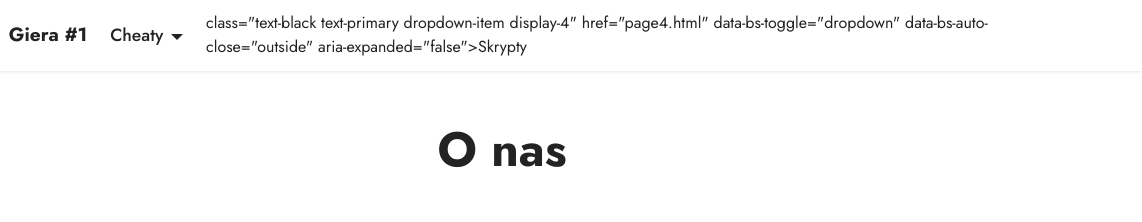
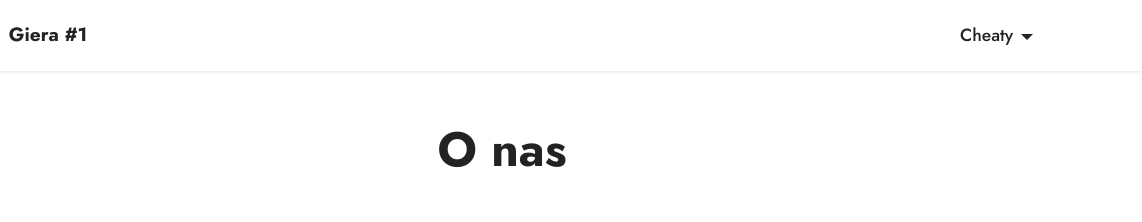
Before and after one commit to StronaGitHub/Strona, a plain HTML site: page index.html in a window 1280 px wide. Shown: the top 222 px of the page, 138-1280 px from the left. Drawn offline with Linux system fonts and the light colour scheme; files whose address does not match are found by name.

Commit message:
Update index.html

```diff
--- a/index.html
+++ b/index.html
@@ -50,7 +50,7 @@
             <div class="collapse navbar-collapse" id="navbarSupportedContent">
                 <ul class="navbar-nav nav-dropdown nav-right" data-app-modern-menu="true"><li class="nav-item dropdown open"><a class="nav-link link text-black text-primary dropdown-toggle display-4" href="#" data-bs-toggle="dropdown" data-bs-auto-close="outside" aria-expanded="true" data-toggle="dropdown-submenu">Cheaty</a><div class="dropdown-menu"><div class="dropdown"><a class="text-black text-primary dropdown-item dropdown-toggle display-4" href="#" data-bs-toggle="dropdown" data-bs-auto-close="outside" aria-expanded="false" data-toggle="dropdown-submenu">Minecraft</a><div class="dropdown-menu dropdown-submenu"><a class="text-black text-primary dropdown-item display-4" href="page9.html" data-bs-toggle="dropdown" data-bs-auto-close="outside" aria-expanded="false">Cheaty</a><a class="text-black text-primary dropdown-item display-4" href="page8.html" data-bs-toggle="dropdown" data-bs-auto-close="outside" aria-expanded="false">Configi</a><a class="text-black text-primary dropdown-item display-4" href="page13.html" data-bs-toggle="dropdown" data-bs-auto-close="outside" aria-expanded="false">Macro</a><a class="text-black text-primary dropdown-item display-4" href="page10.html" data-bs-toggle="dropdown" data-bs-auto-close="outside" aria-expanded="false">Alty</a></div></li></ul>
 
-              class="text-black text-primary dropdown-item display-4" href="page4.html" data-bs-toggle="dropdown" data-bs-auto-close="outside" aria-expanded="false">Skrypty</a></div></li></ul>
+
             </div>
         </div>
     </nav>
```
